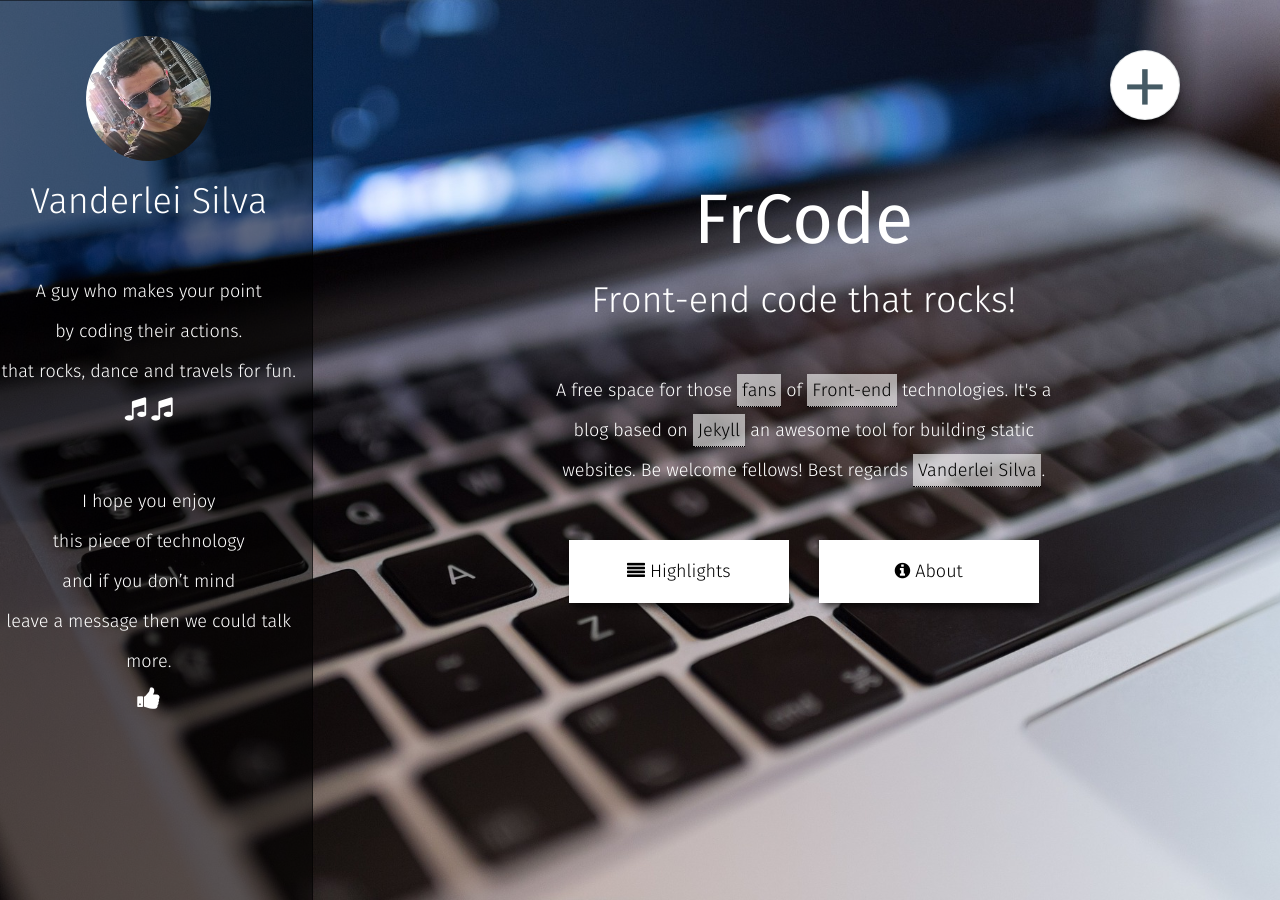
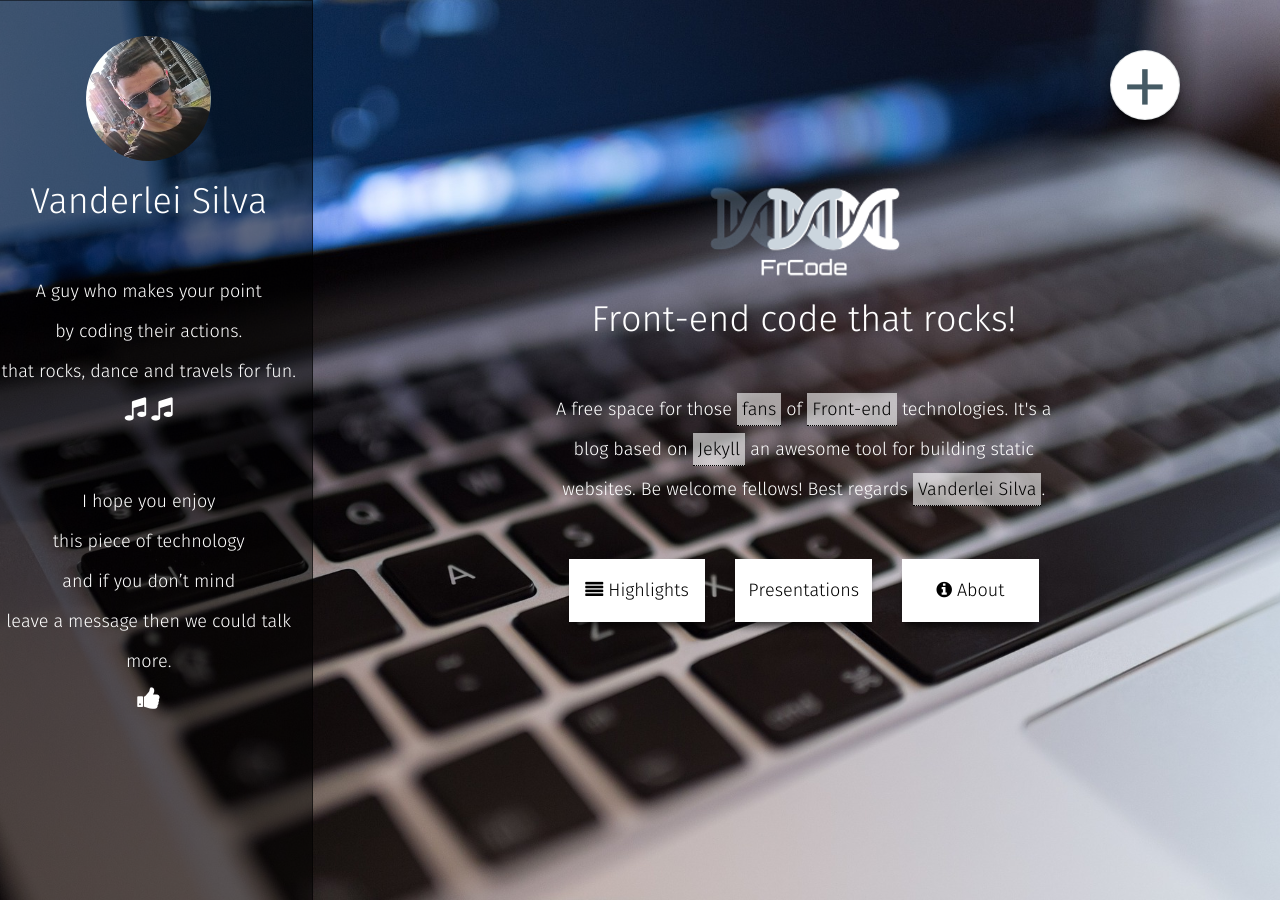
Before and after one commit to vanderleisilva/vanderleisilva.github.io, a Jekyll site: the page built from index.html, in a window 1280 px wide and 900 px high. Built offline with Jekyll 4.4.1, drawn with Linux system fonts in a browser that asks for light colours.

Commit message:
Fix some details on presentations page

```diff
--- a/_includes/home.html
+++ b/_includes/home.html
@@ -5,7 +5,9 @@
 		</div>
 		<div class="col-md-9 container">
 			<header class="tpl_home_inner_wapper">
-				<h1 class="text-center">FrCode</h1>
+				<h1 class="text-center">
+					<img src="/images/white-logo.png" alt="FrCode" />
+				</h1>
 			</header>
 			<div class="tpl_home_inner_wapper">
 				<h2 class="text-center">Front-end code that rocks!</h2>
@@ -21,12 +23,17 @@
 				</p>
 			</div>
 			<div class="tpl_home_inner_wapper btn_wapper">
-				<div class="col-sm-6">
+				<div class="col-sm-4">
 					<a href="#tpl_features" class="btn col-xs-12 scroll_effect shadow-top-down">
 						<i class="fa fa-align-justify"></i> Highlights
 					</a>
 				</div>
-				<div class="col-sm-6">
+				<div class="col-sm-4">
+					<a href="/presentations" class="btn col-xs-12 scroll_effect shadow-top-down">
+						Presentations
+					</a>
+				</div>
+				<div class="col-sm-4">
 					<a href="#tpl_about" class="btn col-xs-12 scroll_effect shadow-top-down">
 						<i class="fa fa-info-circle"></i> About
 					</a>
--- a/blog/index.html
+++ b/blog/index.html
@@ -8,7 +9,7 @@
 <section id="tpl_element">
 	<div class="container">
 		<header class="template_header">
-			<h1>Articles <small>List of all published articles</small></h1>
+			<h1>Articles <small class="h1-small">List of all published articles</small></h1>
 		</header>
     <h1>{{ page.title }}</h1>
     <ul class="posts">
--- a/presentations/index.html
+++ b/presentations/index.html
@@ -1,5 +1,6 @@
 ---
 layout: base
+title: "FrCode - Presentations"
 ---
 
 {% include menu/articles.html %}
@@ -11,11 +12,11 @@
 		</header>
 		<article class="row">
   			<div class="col-md-6">
-				<h2>ECMAScript <small>history and semantic</small></h2>
+				<h2>ECMAScript<br /><small>history and semantic</small></h2>
 				<iframe src="//www.slideshare.net/slideshow/embed_code/key/CmWtDUF3cyOoy4" width="595" height="400" frameborder="0" marginwidth="0" marginheight="0" scrolling="no" style="border:1px solid #CCC; border-width:1px; margin-bottom:5px; max-width: 100%;" allowfullscreen> </iframe>
 			</div>
   			<div class="col-md-6">
-				<h2>Object Calisthenics <small>programming best practices</small></h2>
+				<h2>Object Calisthenics<br /><small>programming best practices</small></h2>
 				<iframe src="//www.slideshare.net/slideshow/embed_code/key/xxp9cmubMWiNBt" width="595" height="400" frameborder="0" marginwidth="0" marginheight="0" scrolling="no" style="border:1px solid #CCC; border-width:1px; margin-bottom:5px; max-width: 100%;" allowfullscreen> </iframe>
 			</div>
 		</article>
```
Also changed, not shown: other parts of blog/index.html (+1 -0 lines), favicon-x.png (added), favicon.png, images/logo.png (added), images/white-logo.png (added).
